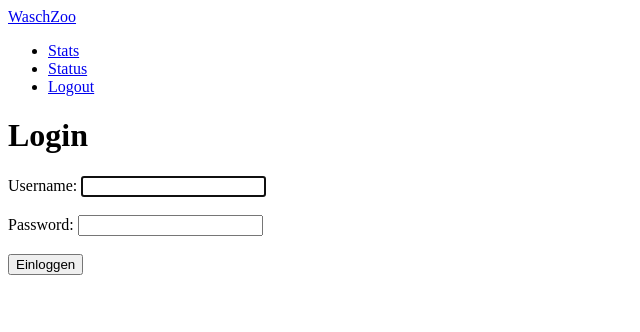
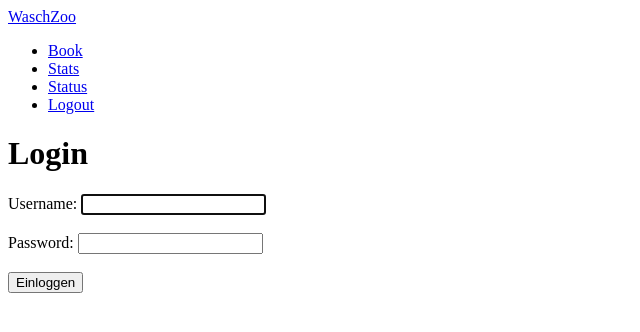
Before and after one commit to waschag-tvk/pywaschedv, a Django app: a page that uses wasch/templates/wasch/base.html in a window 1280 px wide. Shown: the top 332 px of the page, without its empty margins (0-640 px from the left). Run offline with Django 3.2, Linux system fonts and the light colour scheme; parts of the project's set-up code (start-up, migrations or seed data) failed here and were passed over; some libraries are stand-ins or nearby versions.

Commit message:
add book view to urls, menu

```diff
--- a/wasch/templates/wasch/base.html
+++ b/wasch/templates/wasch/base.html
@@ -13,6 +13,7 @@
     </div>
     <div class="navbar-collapse collapse" id="navbar-main">
       <ul class="nav navbar-nav">
+	<li><a href="{% url 'wasch:book' %}">Book</a></li>
 	<li><a href="{% url 'wasch:stats' %}">Stats</a></li>
 	<li><a href="{% url 'wasch:status' %}">Status</a></li>
 	<li><a href="{% url 'wasch:logout' %}">Logout</a></li>
--- a/wasch/urls.py
+++ b/wasch/urls.py
@@ -12,6 +12,7 @@ urlpatterns = [
     url(r'^login/$', auth_views.LoginView.as_view(template_name='wasch/login.html'), name='login'),
     # url(r'^login/check/$', views.check_login_view, name='check_login'),
     url(r'^logout/$', auth_views.LogoutView.as_view(next_page='/wasch/'), name='logout'),
+    url(r'^book/$', views.book, name='book'),
     url(r'^stats/$', views.stats, name='stats'),
     url(r'^status/$', views.status, name='status'),
     url(
```
